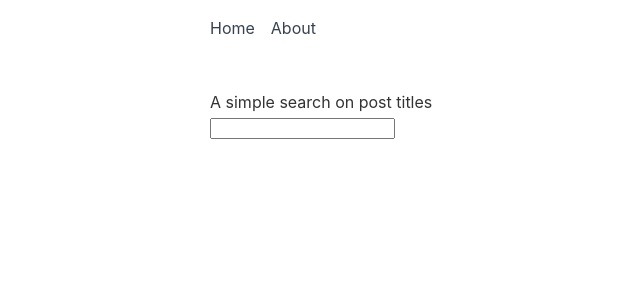
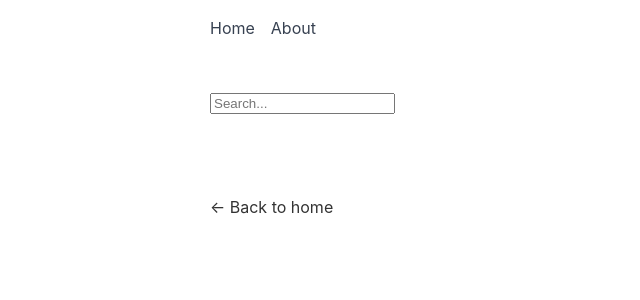
Before and after one commit to jessika/bilbo, a Next.js app: page /search in a window 1280 px wide. Shown: the top 300 px of the page, without its empty margins (94-734 px from the left). Built offline with nearby package versions, Linux system fonts and the light colour scheme.

Commit message:
Add searchbox on home page.

```diff
--- a/components/layout.module.css
+++ b/components/layout.module.css
@@ -16,5 +16,9 @@ a.headerItem {
 }
 
 .backToHome {
-  margin: 3rem 0 0;
+  margin: 4rem 0 0;
 }
+
+.backToHome a {
+  color: inherit;
+}
--- a/components/searchbox.tsx
+++ b/components/searchbox.tsx
@@ -1,11 +1,14 @@
 import { KeyboardEventHandler, useState } from "react";
+import Form from "react-bootstrap/Form";
 
 export default function Searchbox({
   initialText = "",
   onChange,
+  placeholder = "",
 }: {
   initialText?: string;
   onChange: (text: string) => void;
+  placeholder?: string;
 }) {
   const [searchText, setSearchText] = useState(initialText);
   const onKeyDown: KeyboardEventHandler<HTMLInputElement> = (e) => {
@@ -16,14 +19,13 @@ export default function Searchbox({
       }
     }
   };
-
   return (
-    <input
+    <Form.Control
+      as="input"
+      onChange={(e) => setSearchText(e.target.value)}
+      onKeyDown={onKeyDown}
+      placeholder={placeholder}
       value={searchText}
-      onKeyDown={onKeyDown}
-      onChange={(e) => {
-        setSearchText(e.target.value);
-      }}
     />
   );
 }
--- a/pages/search.tsx
+++ b/pages/search.tsx
@@ -1,6 +1,5 @@
 import Head from "next/head";
 import Layout, { siteTitle } from "../components/layout";
-import utilStyles from "../styles/utils.module.css";
 import { useRouter } from "next/router";
 import Searchbox from "../components/searchbox";
 import { useEffect, useState } from "react";
@@ -8,7 +7,6 @@ import PostList from "../components/post-list";
 
 /** Url key whose value is the search text. */
 const searchTextKey = "q";
-const searchboxDescription = "A simple search on post titles";
 
 export default function Search({}: {}) {
   let isLoading = false;
@@ -36,10 +34,14 @@ export default function Search({}: {}) {
         isLoading = false;
       });
     // TODO: Detect url query change when going back in browser history
-    router.push({
-      pathname: router.pathname,
-      query: { [searchTextKey]: searchText },
-    });
+    router.replace(
+      {
+        pathname: router.pathname,
+        query: { [searchTextKey]: searchText },
+      },
+      /* as= */ undefined,
+      { shallow: true }
+    );
   };
 
   useEffect(() => {
@@ -47,16 +49,16 @@ export default function Search({}: {}) {
   }, [router.isReady]);
 
   return (
-    <Layout>
+    <Layout showBottomHomeLink>
       <Head>
-        <title>Search - {siteTitle}</title>
+        <title>{`Search - ${siteTitle}`}</title>
       </Head>
       <section>
-        <div>{searchboxDescription}</div>
         <Searchbox
           initialText={initialSearchText}
+          placeholder={"Search..."}
           onChange={handleSearchTextUpdate}
-        ></Searchbox>
+        />
       </section>
       {!!searchText && (
         <h2 style={{ whiteSpace: "pre-wrap" }}>
```
Also changed, not shown: pages/index.tsx (+15 -0 lines).
